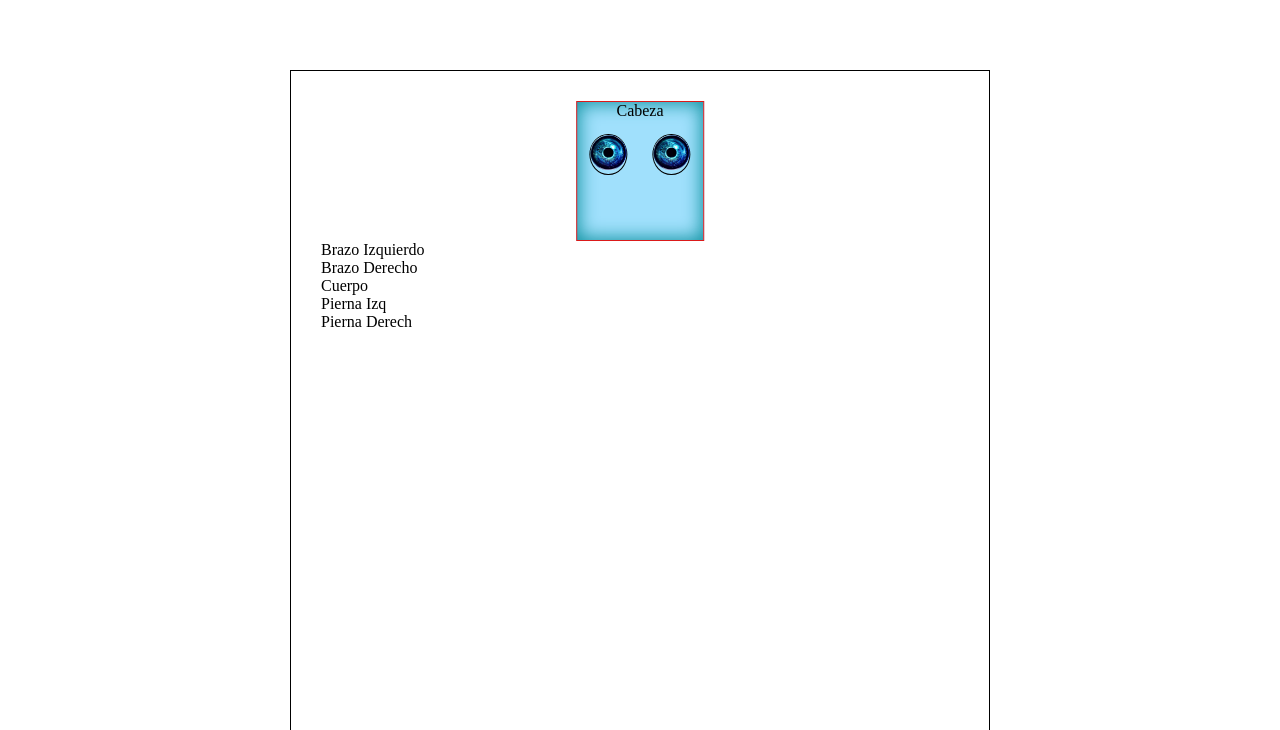
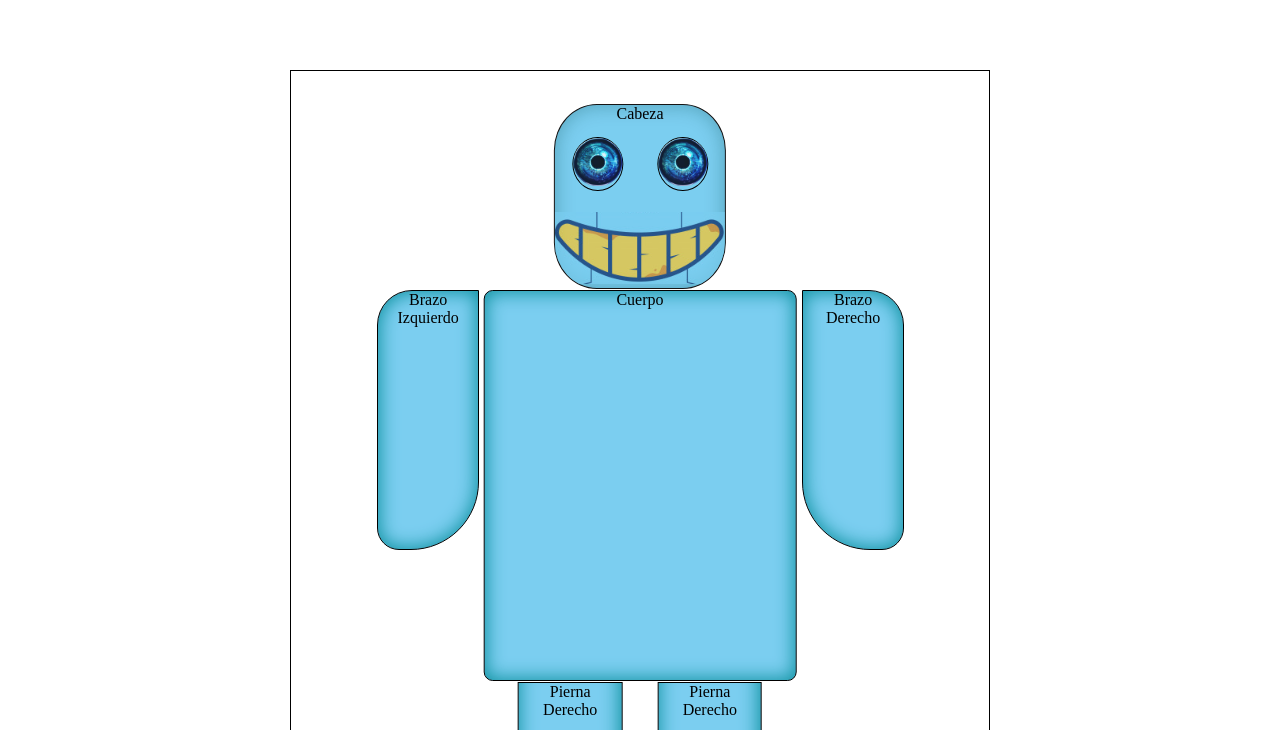
Before and after one commit to gabrielcan/Curso_fullstack_2020, a plain HTML site: page clase6/Tarea_Robot_20112020/index.html in a window 1280 px wide. Shown: the part 70-800 px from the top of the page. Drawn offline with Linux system fonts and the light colour scheme.

Commit message:
termino tarea del robot

```diff
--- a/clase6/Tarea_Robot_20112020/Stilo_Robot.css
+++ b/clase6/Tarea_Robot_20112020/Stilo_Robot.css
@@ -35,16 +35,19 @@
 
 .Cabeza {
   position: relative;
-  width: 20%;
-  height: 140px;
-  border: 1px solid rgb(219, 26, 26);
+  display: inline-block;
+  width: 27%;
+  height: 185px;
+  border: 1px solid rgb(21 20 20);
   left: 50%;
   transform: translate(-50%);
   text-align: center;
-  background-color: #a0e0fc;
-  box-shadow: inset 0 0 18px 2px #1093a2;
+  background-color: #7bcef0;
+  box-shadow: inset 0 0 18px 2px #03464647;
   margin: auto 0;
   overflow: hidden;
+  border-radius: 25%;
+  top: 0.3%;
 }
 
 .cont_ojos {
@@ -77,4 +80,105 @@
 
 .img_ojo {
   width: 100%;
+  opacity: 85%;
 }
+.img_boca {
+  width: 100%;
+  opacity: 70%;
+}
+.cont_boca {
+  width: 100%;
+  bottom: 0;
+  position: absolute;
+}
+
+/* Cuerpo */
+
+.cont_cuerpo {
+  display: inline-block;
+  position: relative;
+  margin: auto 0;
+  width: 100%;
+  /* overflow: inherit; */
+  height: 391px;
+}
+
+.brazo_izq {
+  display: inline-block;
+  position: absolute;
+  border: 1px solid black;
+  width: 16%;
+  height: 260px;
+  border: 1px solid black;
+  text-align: center;
+  background-color: #7bcef0;
+  box-shadow: inset 0 0 18px 2px #1093a2;
+  overflow: auto;
+  border-radius: 35px 0px 68px 22px;
+  left: 8.8%;
+}
+.brazo_derech {
+  display: inline-block;
+  position: absolute;
+  border: 1px solid black;
+  width: 16%;
+  height: 260px;
+  border: 1px solid black;
+  text-align: center;
+  background-color: #7bcef0;
+  box-shadow: inset 0 0 18px 2px #1093a2;
+  overflow: auto;
+  left: 75.4%;
+  border-radius: 0px 35px 22px 68px;
+}
+
+.Cuerpo {
+  position: absolute;
+  width: 49%;
+  height: 391px;
+  display: inline-block;
+  border: 1px solid black;
+  text-align: center;
+  background-color: #7bcef0;
+  box-shadow: inset 0 0 18px 2px #1093a2;
+  overflow: auto;
+  left: 50%;
+  transform: translate(-50%);
+  border-radius: 9px;
+}
+.piern_izq {
+  display: inline-block;
+  border: 1px solid black;
+  background-color: #7bcef0;
+  box-shadow: inset -1px -20px 18px 2px #1093a2;
+  margin: auto 0;
+  overflow: hidden;
+  height: 280px;
+  width: 15%;
+  left: 40%;
+  position: absolute;
+  bottom: 7px;
+  transform: translate(-50%);
+  border-radius: 0 0% 30% 30%;
+  text-align: center;
+}
+.piern_derech {
+  display: inline-block;
+  border: 1px solid black;
+  background-color: #7bcef0;
+  box-shadow: inset -1px -20px 18px 2px #1093a2;
+  margin: auto 0;
+  overflow: hidden;
+  height: 280px;
+  width: 15%;
+  left: 60%;
+  position: absolute;
+  bottom: 7px;
+  transform: translate(-50%);
+  border-radius: 0 0% 30% 30%;
+  text-align: center;
+}
+
+.piern_derech :hover {
+  background-color: #b42b2b;
+}
--- a/clase6/Tarea_Robot_20112020/index.html
+++ b/clase6/Tarea_Robot_20112020/index.html
@@ -1,10 +1,12 @@
 <!DOCTYPE html>
 <html lang="es">
-
   <head>
     <meta charset="UTF-8" />
     <meta name="viewport" content="width=device-width, initial-scale=1.0" />
-    <link rel="stylesheet" href="/clase6/Tarea_Robot_20112020/Stilo_Robot.css">
+    <link
+      rel="stylesheet"
+      href="/clase6/Tarea_Robot_20112020/Stilo_Robot.css"
+    />
     <title>Tarea de Mi Robot</title>
   </head>
 
@@ -18,35 +20,54 @@
           <p>Cabeza</p>
 
           <div class="cont_ojos">
-
             <div class="ojo_izq">
-                        <img class="img_ojo" src="/clase6/Tarea_Robot_20112020/img/Ojo.png" alt="Ojo de robot">
+              <img
+                class="img_ojo"
+                src="/clase6/Tarea_Robot_20112020/img/Ojo.png"
+                alt="Ojo de robot"
+              />
             </div>
-                    <div class="ojo_derech"><img class="img_ojo" src="/clase6/Tarea_Robot_20112020/img/Ojo.png"
-                            alt="Ojo de robot"></div>
+            <div class="ojo_derech">
+              <img
+                class="img_ojo"
+                src="/clase6/Tarea_Robot_20112020/img/Ojo.png"
+                alt="Ojo de robot"
+              />
             </div>
           </div>
 
-
-
+          <div class="cont_boca">
+            <img
+              class="img_boca"
+              src="/Clase6/Tarea_Robot_20112020/img/boca.PNG"
+              alt="imagen de boca"
+            />
+          </div>
+        </div>
+        <div class="cont_cuerpo">
           <div class="brazo_izq">
-                <p>Brazo Izquierdo</p>
-            </div>
-            <div class="brazo_derech">
-                <p>Brazo Derecho</p>
+            <p>Brazo</p>
+            <p>Izquierdo</p>
           </div>
           <div class="Cuerpo">
             <p>Cuerpo</p>
           </div>
+          <div class="brazo_derech">
+            <p>Brazo</p>
+            <p>Derecho</p>
+          </div>
+        </div>
+
         <div class="piern_izq">
-                <p>Pierna Izq</p>
+          <p>Pierna</p>
+          <p>Derecho</p>
         </div>
         <div class="piern_derech">
-                <p>Pierna Derech</p>
+          <p>Pierna</p>
+          <p>Derecho</p>
         </div>
       </section>
     </main>
     <footer></footer>
   </body>
-
 </html>
```
Also changed, not shown: clase6/Tarea_Robot_20112020/img/boca.PNG (added). Lines whose indentation alone changed are shown as unchanged.
